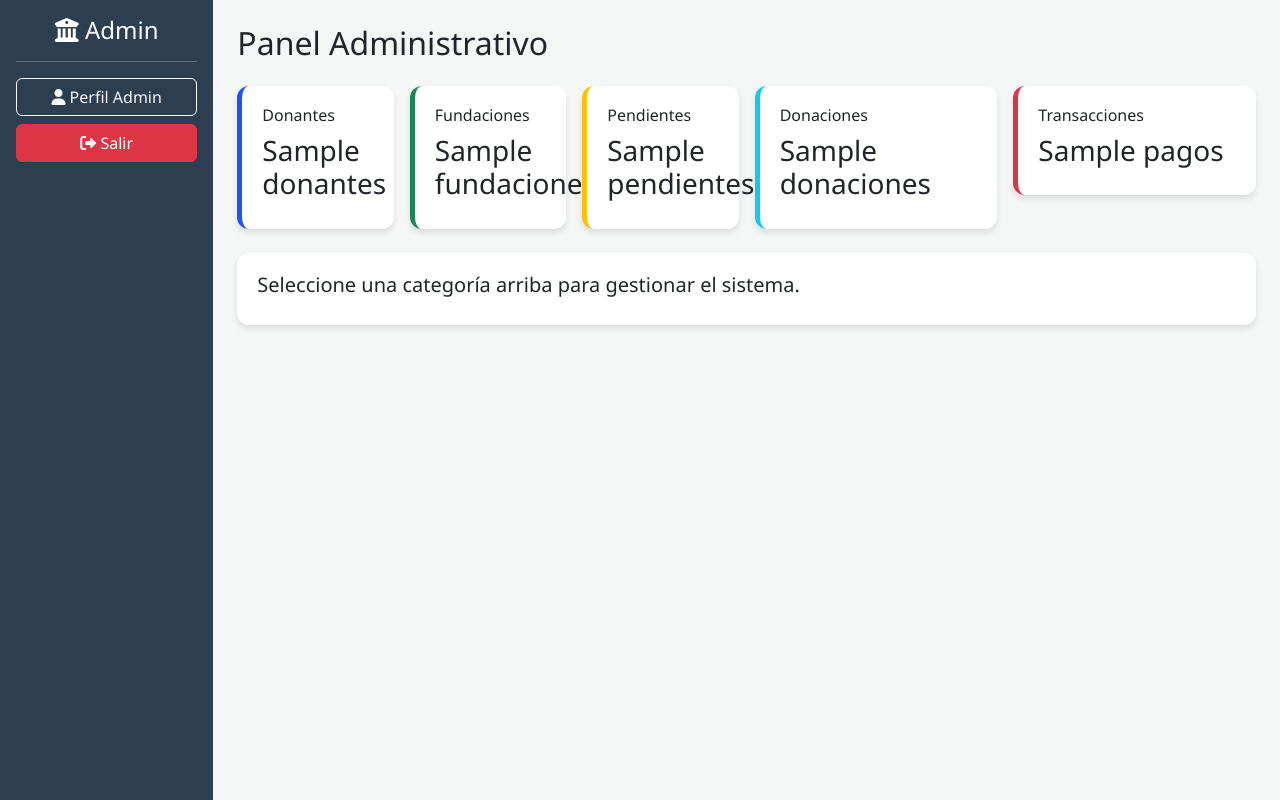
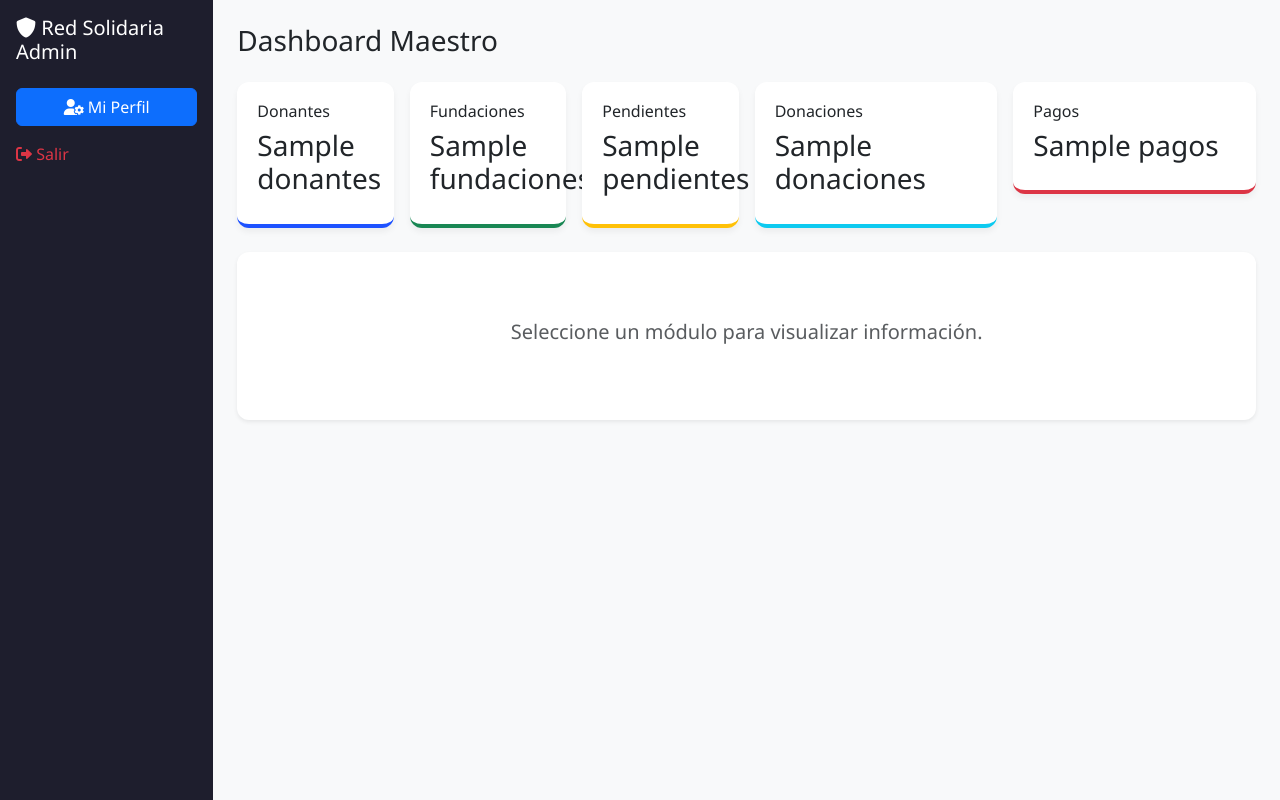
Before and after one commit to Will-2207/despliegue.1, a Flask app: template templates/admin_dashboard.html in a window 1280 px wide. Run offline with Flask 3, Linux system fonts and the light colour scheme; the template is opened without the code that fills it: most values are stand-ins (such as "Sample title", 1, 10 or a date in 2020).

Commit message:
Dashboard con modal inteligente integrado

```diff
--- a/templates/admin_dashboard.html
+++ b/templates/admin_dashboard.html
@@ -6,12 +6,12 @@
     <link href="https://cdn.jsdelivr.net/npm/bootstrap@5.3.3/dist/css/bootstrap.min.css" rel="stylesheet">
     <link rel="stylesheet" href="https://cdnjs.cloudflare.com/ajax/libs/font-awesome/6.0.0/css/all.min.css">
     <style>
-        body { background: #f4f7f6; font-family: 'Segoe UI', sans-serif; }
-        .sidebar { background: #2c3e50; min-height: 100vh; color: white; }
-        .stats-card { background: #fff; border-radius: 12px; padding: 20px; box-shadow: 0 4px 6px rgba(0,0,0,0.1); cursor: pointer; transition: 0.3s; border-left: 5px solid #1e52ff; }
-        .stats-card:hover { transform: translateY(-5px); }
-        .table-container { background: white; padding: 20px; border-radius: 12px; box-shadow: 0 4px 6px rgba(0,0,0,0.1); }
-        .navbar-brand { font-weight: bold; }
+        body { background: #f8f9fa; font-family: 'Segoe UI', sans-serif; }
+        .sidebar { background: #1e1e2d; min-height: 100vh; color: #a2a3b7; }
+        .sidebar .nav-link { color: #a2a3b7; }
+        .stats-card { background: #fff; border-radius: 12px; padding: 20px; box-shadow: 0 4px 6px rgba(0,0,0,0.05); cursor: pointer; transition: 0.3s; border-bottom: 4px solid #1e52ff; }
+        .stats-card:hover { transform: translateY(-5px); box-shadow: 0 8px 15px rgba(0,0,0,0.1); }
+        .table-responsive { background: white; padding: 20px; border-radius: 12px; }
     </style>
 </head>
 <body>
@@ -19,56 +19,91 @@
 <div class="container-fluid">
     <div class="row">
         <div class="col-md-2 sidebar p-3">
-            <h4 class="text-center"><i class="fas fa-university"></i> Admin</h4>
-            <hr>
-            <button class="btn btn-outline-light w-100 mb-2" data-bs-toggle="offcanvas" data-bs-target="#offcanvasProfile">
-                <i class="fas fa-user"></i> Perfil Admin
+            <h5 class="text-white mb-4"><i class="fas fa-shield-alt"></i> Red Solidaria Admin</h5>
+            <button class="btn btn-primary w-100 mb-3" data-bs-toggle="offcanvas" data-bs-target="#offcanvasProfile">
+                <i class="fas fa-user-cog"></i> Mi Perfil
             </button>
-            <a href="/logout" class="btn btn-danger w-100"><i class="fas fa-sign-out-alt"></i> Salir</a>
+            <a href="/logout" class="text-danger nav-link"><i class="fas fa-sign-out-alt"></i> Salir</a>
         </div>
 
         <div class="col-md-10 p-4">
-            <h2 class="mb-4">Panel Administrativo</h2>
+            <h3 class="mb-4">Dashboard Maestro</h3>
 
             <div class="row g-3 mb-4">
-                <div class="col-md-2"><div class="stats-card" onclick="loadData('donantes')"><h6>Donantes</h6><h3>{{ metricas.donantes }}</h3></div></div>
-                <div class="col-md-2"><div class="stats-card border-success" onclick="loadData('fundaciones')"><h6>Fundaciones</h6><h3>{{ metricas.fundaciones }}</h3></div></div>
-                <div class="col-md-2"><div class="stats-card border-warning" onclick="loadData('pendientes')"><h6>Pendientes</h6><h3>{{ metricas.pendientes }}</h3></div></div>
-                <div class="col-md-3"><div class="stats-card border-info" onclick="loadData('donaciones')"><h6>Donaciones</h6><h3>{{ metricas.donaciones }}</h3></div></div>
-                <div class="col-md-3"><div class="stats-card border-danger" onclick="loadData('pagos')"><h6>Transacciones</h6><h3>{{ metricas.pagos }}</h3></div></div>
+                <div class="col-md-2" onclick="cargarSeccion('donantes')"><div class="stats-card"><h6>Donantes</h6><h3>{{ metricas.donantes }}</h3></div></div>
+                <div class="col-md-2" onclick="cargarSeccion('fundaciones')"><div class="stats-card border-success"><h6>Fundaciones</h6><h3>{{ metricas.fundaciones }}</h3></div></div>
+                <div class="col-md-2" onclick="cargarSeccion('pendientes')"><div class="stats-card border-warning"><h6>Pendientes</h6><h3>{{ metricas.pendientes }}</h3></div></div>
+                <div class="col-md-3" onclick="cargarSeccion('donaciones')"><div class="stats-card border-info"><h6>Donaciones</h6><h3>{{ metricas.donaciones }}</h3></div></div>
+                <div class="col-md-3" onclick="cargarSeccion('pagos')"><div class="stats-card border-danger"><h6>Pagos</h6><h3>{{ metricas.pagos }}</h3></div></div>
             </div>
 
-            <div class="table-container" id="adminTable">
-                <h5>Seleccione una categoría arriba para gestionar el sistema.</h5>
+            <div class="table-responsive shadow-sm">
+                <div id="dinamicTable">
+                    <h5 class="text-muted text-center p-5">Seleccione un módulo para visualizar información.</h5>
+                </div>
             </div>
         </div>
     </div>
 </div>
 
+<div class="modal fade" id="modalAccion" tabindex="-1">
+    <div class="modal-dialog">
+        <form class="modal-content" id="formAccion" onsubmit="enviarAccion(event)">
+            <div class="modal-header"><h5 class="modal-title">Confirmar Acción</h5></div>
+            <div class="modal-body">
+                <input type="hidden" id="inputTipo" name="tipo">
+                <input type="hidden" id="inputId" name="id">
+                <select name="motivo" id="selectMotivo" class="form-select mb-2" onchange="toggleOtro(this.value)">
+                    <option value="Solicitud del usuario">Solicitud del usuario</option>
+                    <option value="Información incompleta">Información incompleta</option>
+                    <option value="Actividad sospechosa">Actividad sospechosa</option>
+                    <option value="Otro">Otro...</option>
+                </select>
+                <textarea name="motivo_otro" id="textareaOtro" class="form-control" style="display:none;" placeholder="Especifique el motivo..."></textarea>
+            </div>
+            <div class="modal-footer"><button type="submit" class="btn btn-danger">Confirmar</button></div>
+        </form>
+    </div>
+</div>
+
 <div class="offcanvas offcanvas-end" id="offcanvasProfile">
-    <div class="offcanvas-header"><h5 class="offcanvas-title">Perfil del Administrador</h5></div>
+    <div class="offcanvas-header bg-dark text-white"><h5 class="offcanvas-title">Perfil Administrador</h5></div>
     <div class="offcanvas-body">
-        <form action="/admin/update_profile" method="POST">
-            <div class="mb-3">
-                <label>Nombre Completo</label>
-                <input type="text" name="nombre" class="form-control" placeholder="Nombre completo">
-            </div>
-            <div class="mb-3">
-                <label>Correo Electrónico</label>
-                <input type="email" name="email" class="form-control" placeholder="Correo">
-            </div>
-            <button type="submit" class="btn btn-primary w-100">Guardar Cambios</button>
+        <form action="/admin/profile/update" method="POST">
+            <input type="text" name="nombre" class="form-control mb-2" value="Admin" placeholder="Nombre">
+            <input type="email" name="email" class="form-control mb-2" placeholder="Correo">
+            <button class="btn btn-success w-100">Actualizar Datos</button>
         </form>
     </div>
 </div>
 
 <script>
-    function loadData(type) {
-        document.getElementById('adminTable').innerHTML = "<div class='text-center p-5'>Cargando datos...</div>";
-        fetch(`/admin/get_data/${type}`)
+    function cargarSeccion(tipo) {
+        document.getElementById('dinamicTable').innerHTML = "Cargando...";
+        fetch(`/admin/get_${tipo}`)
             .then(res => res.text())
-            .then(html => document.getElementById('adminTable').innerHTML = html)
-            .catch(err => document.getElementById('adminTable').innerHTML = "Error al cargar.");
+            .then(html => document.getElementById('dinamicTable').innerHTML = html);
+    }
+
+    function toggleOtro(val) {
+        document.getElementById('textareaOtro').style.display = (val === 'Otro') ? 'block' : 'none';
+    }
+
+    function abrirModalAccion(tipo, id) {
+        document.getElementById('inputTipo').value = tipo;
+        document.getElementById('inputId').value = id;
+        new bootstrap.Modal(document.getElementById('modalAccion')).show();
+    }
+
+    function enviarAccion(event) {
+        event.preventDefault();
+        const formData = new FormData(event.target);
+        fetch('/admin/procesar_accion', { method: 'POST', body: formData })
+        .then(res => res.json())
+        .then(data => {
+            alert('Acción realizada con éxito');
+            location.reload();
+        });
     }
 </script>
 <script src="https://cdn.jsdelivr.net/npm/bootstrap@5.3.3/dist/js/bootstrap.bundle.min.js"></script>
```
